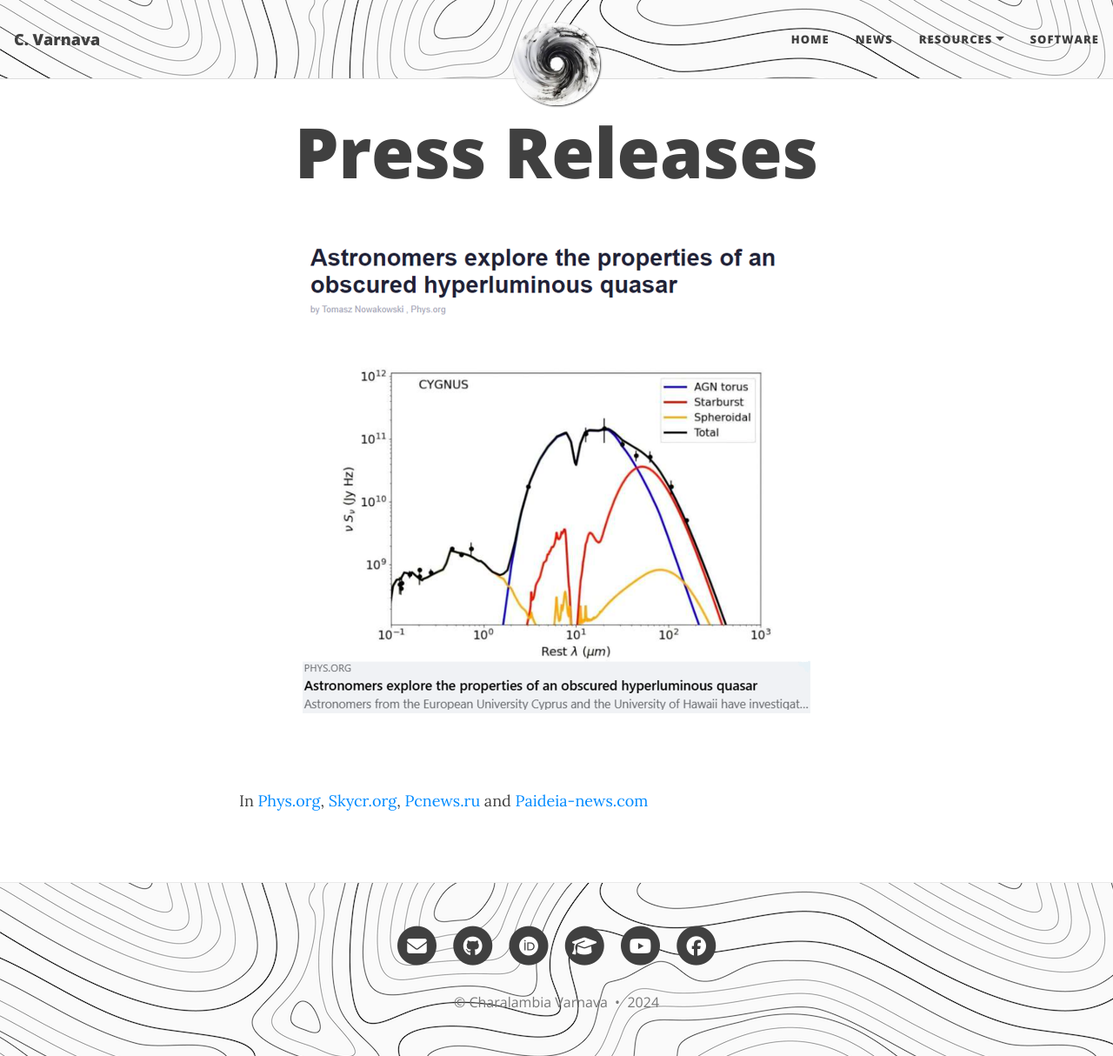
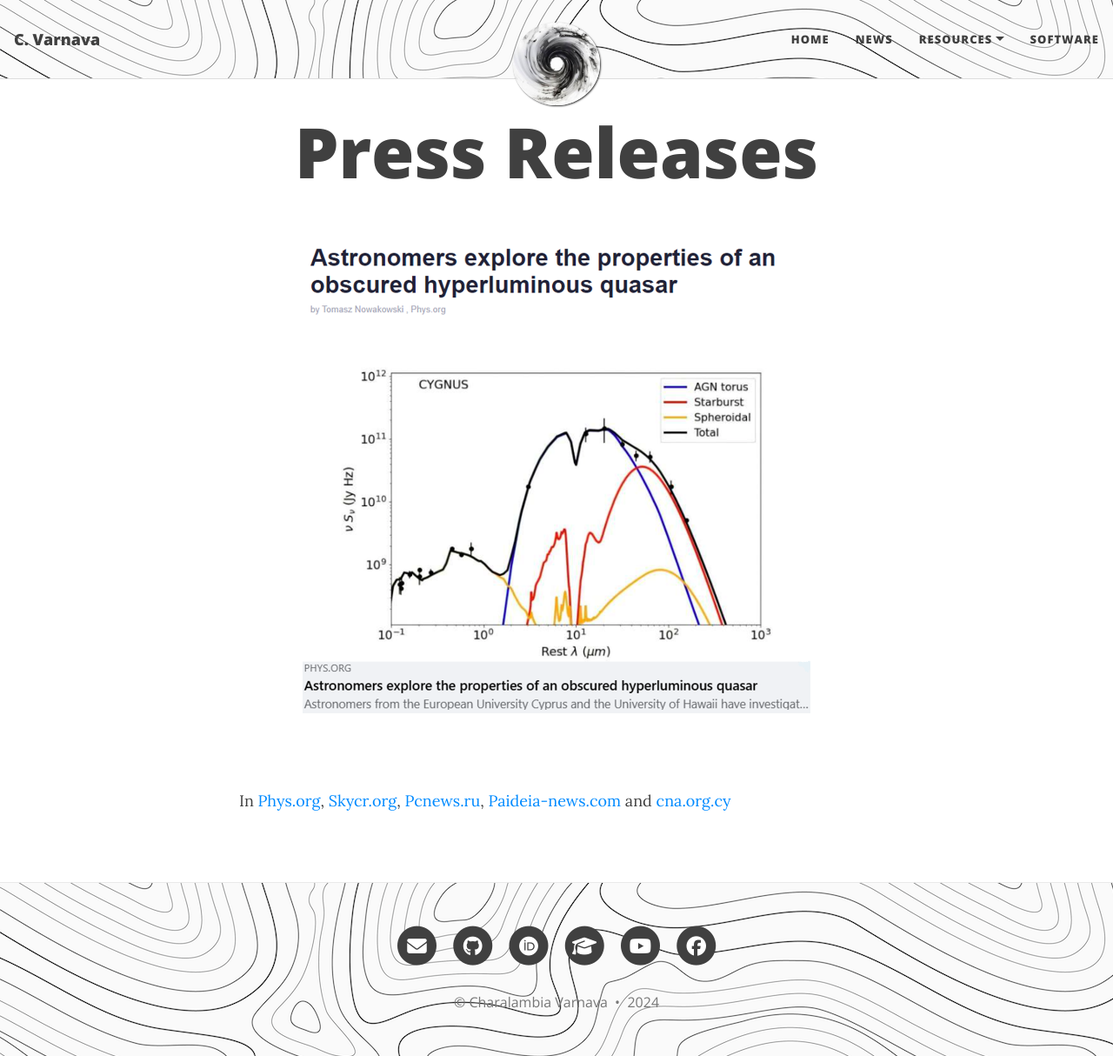
Before and after one commit to ch-var/ch-var.github.io, a Jekyll site: the page built from press_releases.html, in a window 1280 px wide and 1214 px high. Shown: the whole window at 87% size. Built offline with Jekyll 4.4.1, drawn with Linux system fonts in a browser that asks for light colours.

Commit message:
Update press_releases.html

```diff
--- a/press_releases.html
+++ b/press_releases.html
@@ -8,4 +8,4 @@
 </a>
 </p>
 <br>
-<p align='justify'>In <a href="https://phys.org/news/2024-10-astronomers-explore-properties-obscured-hyperluminous.html">Phys.org</a>, <a href="https://skycr.org/2024/10/21/exploran-las-propiedades-de-un-cuasar-hiperluminoso-oscurecido/">Skycr.org</a>, <a href="https://pcnews.ru/news/astronomy_obnaruzili_sverhmassivnuu_cernuu_dyru_v_centre_galaktiki_cos_87259-1530160.html#gsc.tab=0">Pcnews.ru</a> and <a href="https://paideia-news.com/panepistimio-frederick/2024/11/11/ereynitria-toy-eyropaikoy-panepistimioy-meleta-ena-protogono-yperfoteino-kbazar">Paideia-news.com</a></p>
+<p align='justify'>In <a href="https://phys.org/news/2024-10-astronomers-explore-properties-obscured-hyperluminous.html">Phys.org</a>, <a href="https://skycr.org/2024/10/21/exploran-las-propiedades-de-un-cuasar-hiperluminoso-oscurecido/">Skycr.org</a>, <a href="https://pcnews.ru/news/astronomy_obnaruzili_sverhmassivnuu_cernuu_dyru_v_centre_galaktiki_cos_87259-1530160.html#gsc.tab=0">Pcnews.ru</a>, <a href="https://paideia-news.com/panepistimio-frederick/2024/11/11/ereynitria-toy-eyropaikoy-panepistimioy-meleta-ena-protogono-yperfoteino-kbazar">Paideia-news.com</a> and <a href="https://www.cna.org.cy/press-release/article/7556971/anakoinosi-typoy-evropaiko-panepistimio-kyproy">cna.org.cy</a></p>
```
